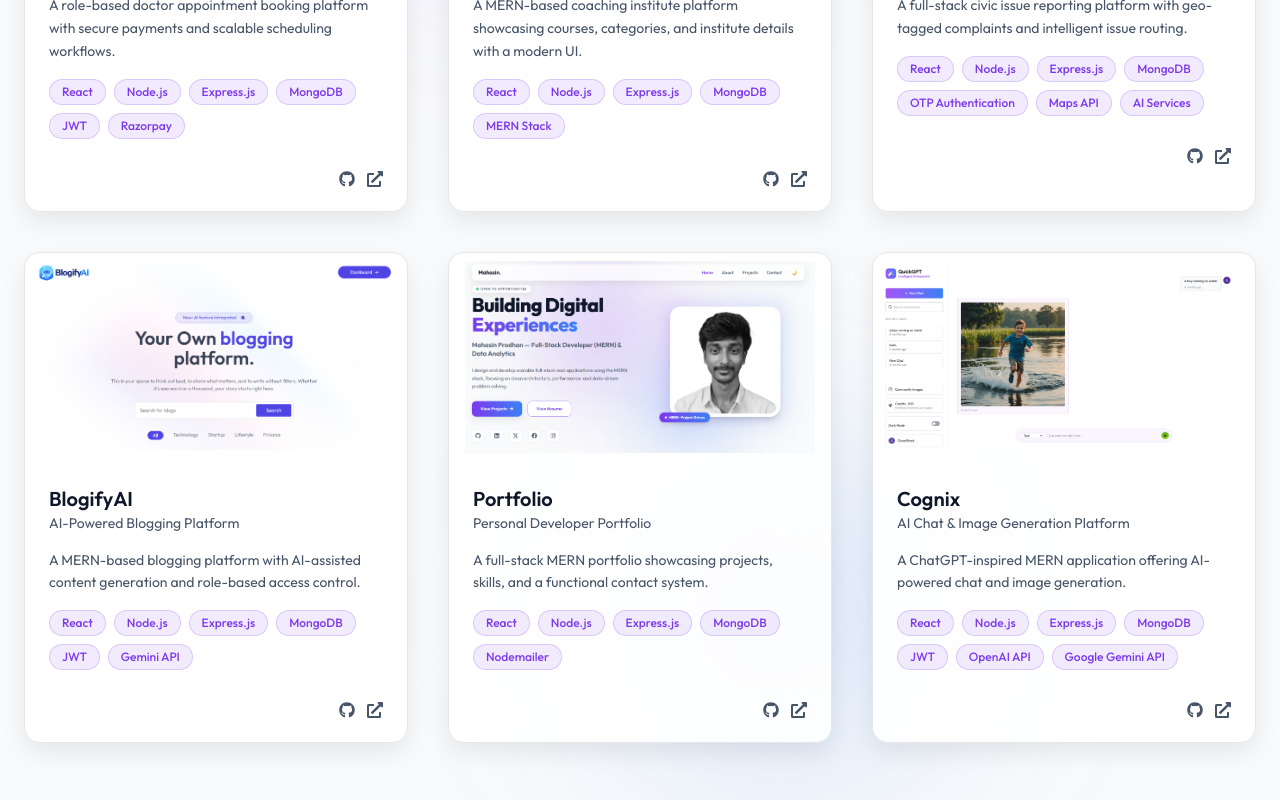
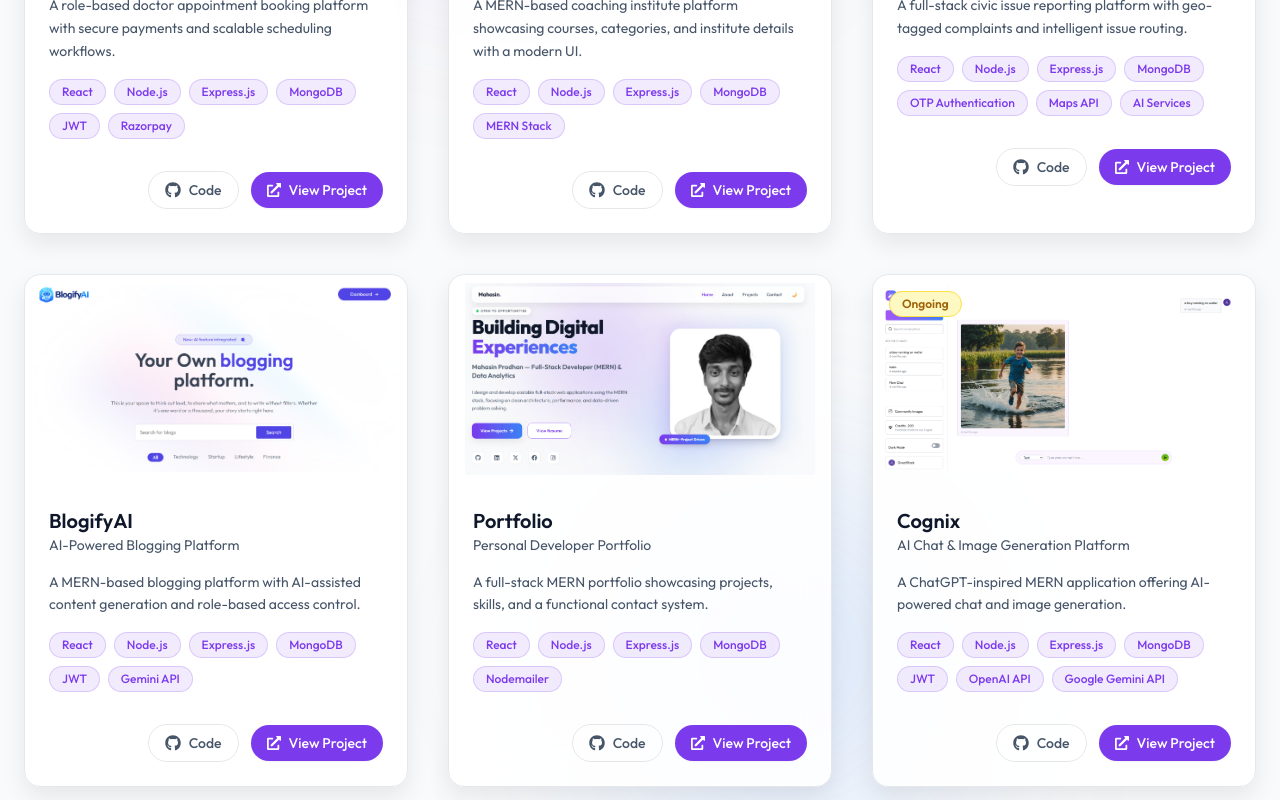
Before and after one commit to MahasinProdhan/Portfolio, a React (Vite) app in the folder frontend/: page / in a window 1280 px wide. Shown: the part 3000-3800 px from the top of the page. Built offline with nearby package versions, Linux system fonts and the light colour scheme; no server answers.

Commit message:
Change in styling

```diff
--- a/frontend/src/components/ProjectCard.jsx
+++ b/frontend/src/components/ProjectCard.jsx
@@ -1,4 +1,3 @@
-import { Link } from "react-router-dom";
 import { FaGithub, FaExternalLinkAlt } from "react-icons/fa";
 
 const ProjectCard = ({ project }) => {
@@ -10,7 +9,6 @@ const ProjectCard = ({ project }) => {
     image,
     githubLink,
     liveLink,
-    slug,
     status,
   } = project;
 
@@ -56,23 +54,19 @@ const ProjectCard = ({ project }) => {
         </div>
 
         {/* Actions */}
-        <div className="flex items-center justify-between pt-4">
-          <Link
-            to={`/projects/${slug}`}
-            // className="text-sm font-semibold text-primary hover:underline"
-          >
-            <div></div>
-          </Link>
-
-          <div className="flex items-center gap-3">
+        <div className="flex justify-end pt-4">
+          <div className="flex flex-wrap items-center justify-end gap-3">
             {githubLink && (
               <a
                 href={githubLink}
                 target="_blank"
                 rel="noopener noreferrer"
-                className="transition text-textSecondary hover:text-primary"
+                aria-label={`View source code for ${title}`}
+                title="View Source Code"
+                className="inline-flex items-center gap-2 rounded-full border border-border px-4 py-2 text-sm font-medium text-textSecondary transition-all duration-300 hover:-translate-y-0.5 hover:scale-[1.02] hover:border-primary/30 hover:bg-primary/5 hover:text-primary focus:outline-none focus:ring-2 focus:ring-primary/30"
               >
-                <FaGithub />
+                <FaGithub className="text-base" aria-hidden="true" />
+                <span>Code</span>
               </a>
             )}
 
@@ -81,9 +75,12 @@ const ProjectCard = ({ project }) => {
                 href={liveLink}
                 target="_blank"
                 rel="noopener noreferrer"
-                className="transition text-textSecondary hover:text-primary"
+                aria-label={`Open live project for ${title}`}
+                title="Open Project"
+                className="inline-flex items-center gap-2 rounded-full bg-primary px-4 py-2 text-sm font-medium text-white shadow-sm transition-all duration-300 hover:-translate-y-0.5 hover:scale-[1.02] hover:bg-secondary focus:outline-none focus:ring-2 focus:ring-primary/30"
               >
-                <FaExternalLinkAlt />
+                <FaExternalLinkAlt className="text-sm" aria-hidden="true" />
+                <span>View Project</span>
               </a>
             )}
           </div>
--- a/frontend/src/data/projects.js
+++ b/frontend/src/data/projects.js
@@ -193,6 +193,7 @@ export const projects = [
     githubLink: "https://github.com/MahasinProdhan/Cognix", // placeholder
     liveLink: "https://cognix.app", // placeholder
     image: "/projects/cognix.png",
-    status: "Completed",
+    // status: "Completed",
+    status: "Ongoing",
   },
 ];
```
